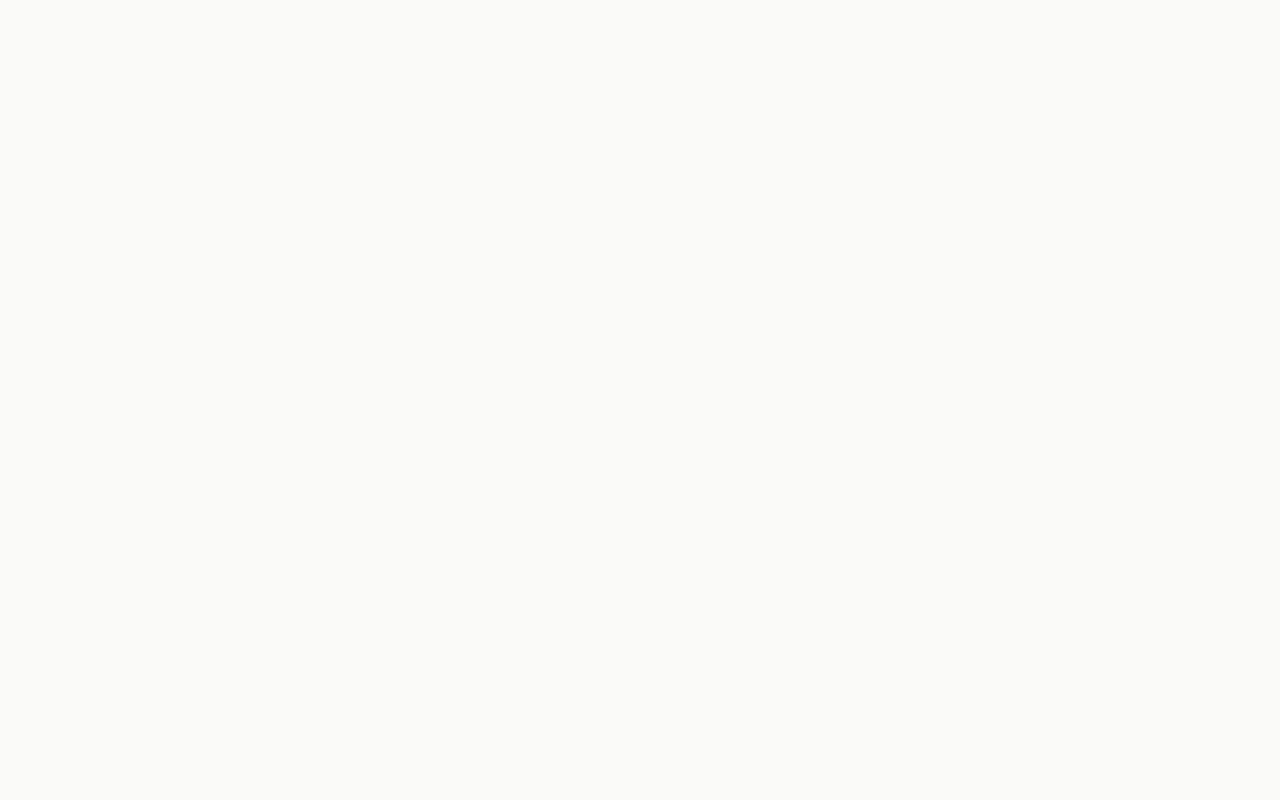
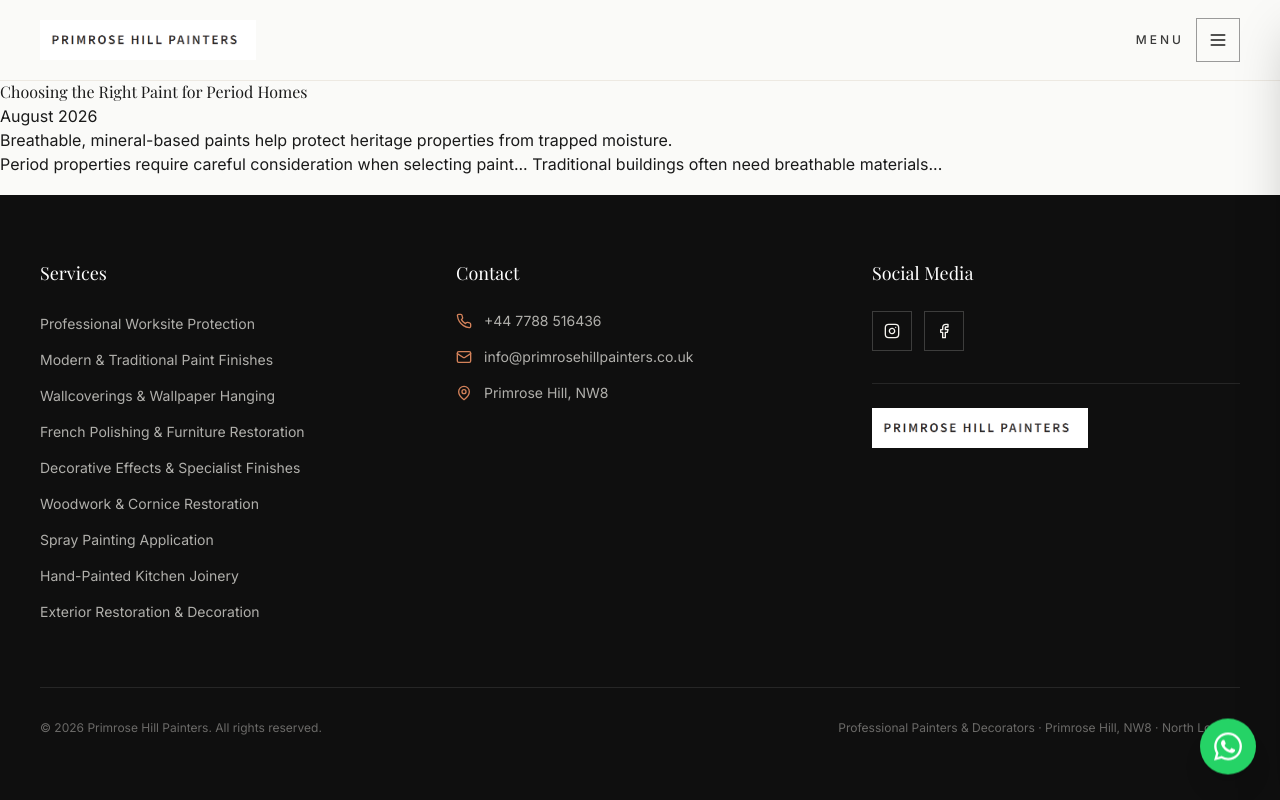
Before and after one commit to Ayush-Sharma-2023/PRIMROSE_HILL_PAINTERS, a React (Vite) app: page /blog/choosing-right-paint-period-homes in a window 1280 px wide. Before the commit this address had no page. Built offline with nearby package versions, Linux system fonts and the light colour scheme.

Commit message:
added dynamic blogs

```diff
--- a/src/App.tsx
+++ b/src/App.tsx
@@ -6,6 +6,7 @@ import Services from '@/pages/Services';
 import ServiceDetail from '@/pages/services/ServiceDetail';
 import Blog from '@/pages/Blog';
 import Contact from '@/pages/Contact';
+import BlogCard from '@/pages/BlogCard';
 
 export default function App() {
   return (
@@ -17,6 +18,7 @@ export default function App() {
           <Route path="/services" element={<Services />} />
           <Route path="/services/:slug" element={<ServiceDetail />} />
           <Route path="/blog" element={<Blog />} />
+          <Route path="/blog/:slug" element={<BlogCard />} />
           <Route path="/contact" element={<Contact />} />
         </Route>
       </Routes>
--- /dev/null
+++ b/src/data/blogPosts.ts
@@ -0,0 +1,29 @@
+export const BLOG_POSTS = [
+  {
+    slug: "choosing-right-paint-period-homes",
+    title: "Choosing the Right Paint for Period Homes",
+    excerpt:
+      "Breathable, mineral-based paints help protect heritage properties from trapped moisture.",
+    date: "August 2026",
+    image: "/images/blog/period-homes.jpg",
+
+    content: `
+      Period properties require careful consideration when selecting paint...
+
+      Traditional buildings often need breathable materials...
+    `,
+  },
+
+  {
+    slug: "hand-painted-kitchens-timeless-finish",
+    title: "Hand-Painted Kitchens: A Timeless Finish",
+    excerpt:
+      "Why traditional brush-applied finishes remain the gold standard for cabinetry.",
+    date: "July 2026",
+    image: "/images/blog/kitchen.jpg",
+
+    content: `
+      Hand-painted kitchens have remained popular because...
+    `,
+  },
+];
--- a/src/pages/Blog.tsx
+++ b/src/pages/Blog.tsx
@@ -1,10 +1,45 @@
-import { PageHero, PageSection, CtaSection } from '@/components/PageTemplate';
+// import { PageHero, PageSection, CtaSection } from '@/components/PageTemplate';
+//
+// const POSTS = [
+//   { title: 'Choosing the Right Paint for Period Homes', excerpt: 'Breathable, mineral-based paints help protect heritage properties from trapped moisture.', date: 'August 2026' },
+//   { title: 'Hand-Painted Kitchens: A Timeless Finish', excerpt: 'Why traditional brush-applied finishes remain the gold standard for cabinetry.', date: 'July 2026' },
+//   { title: 'Protecting Your Home During Decoration Works', excerpt: 'How professional painters keep dust and disruption to a minimum in occupied homes.', date: 'June 2026' },
+// ];
+//
+// export default function Blog() {
+//   return (
+//     <>
+//       <PageHero
+//         label="Blog"
+//         title="Insights & Articles"
+//         subtitle="Guidance on painting, decorating and caring for period London homes."
+//         bgImage="https://images.pexels.com/photos/7896649/pexels-photo-7896649.jpeg?auto=compress&cs=tinysrgb&h=650&w=940"
+//       />
+//       <PageSection bg="cream">
+//         <div className="grid grid-cols-1 md:grid-cols-3 gap-8">
+//           {POSTS.map((p) => (
+//             <article key={p.title} className="bg-white border border-cream-200 overflow-hidden service-card">
+//               <div className="h-48 bg-cream-200" />
+//               <div className="p-6">
+//                 <p className="text-xs text-charcoal-400 tracking-wide mb-2">{p.date}</p>
+//                 <h3 className="font-serif text-xl text-charcoal-800 mb-2">{p.title}</h3>
+//                 <p className="text-sm text-charcoal-500 leading-relaxed">{p.excerpt}</p>
+//               </div>
+//             </article>
+//           ))}
+//         </div>
+//       </PageSection>
+//       <CtaSection />
+//     </>
+//   );
+// }
 
-const POSTS = [
-  { title: 'Choosing the Right Paint for Period Homes', excerpt: 'Breathable, mineral-based paints help protect heritage properties from trapped moisture.', date: 'August 2026' },
-  { title: 'Hand-Painted Kitchens: A Timeless Finish', excerpt: 'Why traditional brush-applied finishes remain the gold standard for cabinetry.', date: 'July 2026' },
-  { title: 'Protecting Your Home During Decoration Works', excerpt: 'How professional painters keep dust and disruption to a minimum in occupied homes.', date: 'June 2026' },
-];
+// import { BLOG_POSTS } from "@/data/blogPosts";
+// import { BLOG_POSTS } from "../data/blogPosts";
+
+import { Link } from "react-router-dom";
+import { PageHero, PageSection, CtaSection } from "@/components/PageTemplate";
+import { BLOG_POSTS } from "@/data/blogPosts";
 
 export default function Blog() {
   return (
@@ -15,20 +50,47 @@ export default function Blog() {
         subtitle="Guidance on painting, decorating and caring for period London homes."
         bgImage="https://images.pexels.com/photos/7896649/pexels-photo-7896649.jpeg?auto=compress&cs=tinysrgb&h=650&w=940"
       />
+
       <PageSection bg="cream">
         <div className="grid grid-cols-1 md:grid-cols-3 gap-8">
-          {POSTS.map((p) => (
-            <article key={p.title} className="bg-white border border-cream-200 overflow-hidden service-card">
-              <div className="h-48 bg-cream-200" />
-              <div className="p-6">
-                <p className="text-xs text-charcoal-400 tracking-wide mb-2">{p.date}</p>
-                <h3 className="font-serif text-xl text-charcoal-800 mb-2">{p.title}</h3>
-                <p className="text-sm text-charcoal-500 leading-relaxed">{p.excerpt}</p>
-              </div>
-            </article>
+          {BLOG_POSTS.map((post) => (
+            <Link
+              key={post.slug}
+              to={`/blog/${post.slug}`}
+              className="block"
+            >
+              <article className="bg-white border border-cream-200 overflow-hidden service-card">
+
+                <div className="h-48 bg-cream-200">
+                  {post.image && (
+                    <img
+                      src={post.image}
+                      alt={post.title}
+                      className="w-full h-full object-cover"
+                    />
+                  )}
+                </div>
+
+                <div className="p-6">
+                  <p className="text-xs text-charcoal-400 tracking-wide mb-2">
+                    {post.date}
+                  </p>
+
+                  <h3 className="font-serif text-xl text-charcoal-800 mb-2">
+                    {post.title}
+                  </h3>
+
+                  <p className="text-sm text-charcoal-500 leading-relaxed">
+                    {post.excerpt}
+                  </p>
+                </div>
+
+              </article>
+            </Link>
           ))}
         </div>
       </PageSection>
+
       <CtaSection />
     </>
   );
--- /dev/null
+++ b/src/pages/BlogCard.jsx
@@ -0,0 +1,28 @@
+import { useParams } from "react-router-dom";
+import { BLOG_POSTS } from "@/data/blogPosts";
+
+export default function BlogCard() {
+  const { slug } = useParams();
+
+  const post = BLOG_POSTS.find(
+    (post) => post.slug === slug
+  );
+
+  if (!post) {
+    return <h1>Blog not found</h1>;
+  }
+
+  return (
+    <main>
+      <h1>{post.title}</h1>
+
+      <p>{post.date}</p>
+
+      <p>{post.excerpt}</p>
+
+      <div>
+        {post.content}
+      </div>
+    </main>
+  );
+}
```
